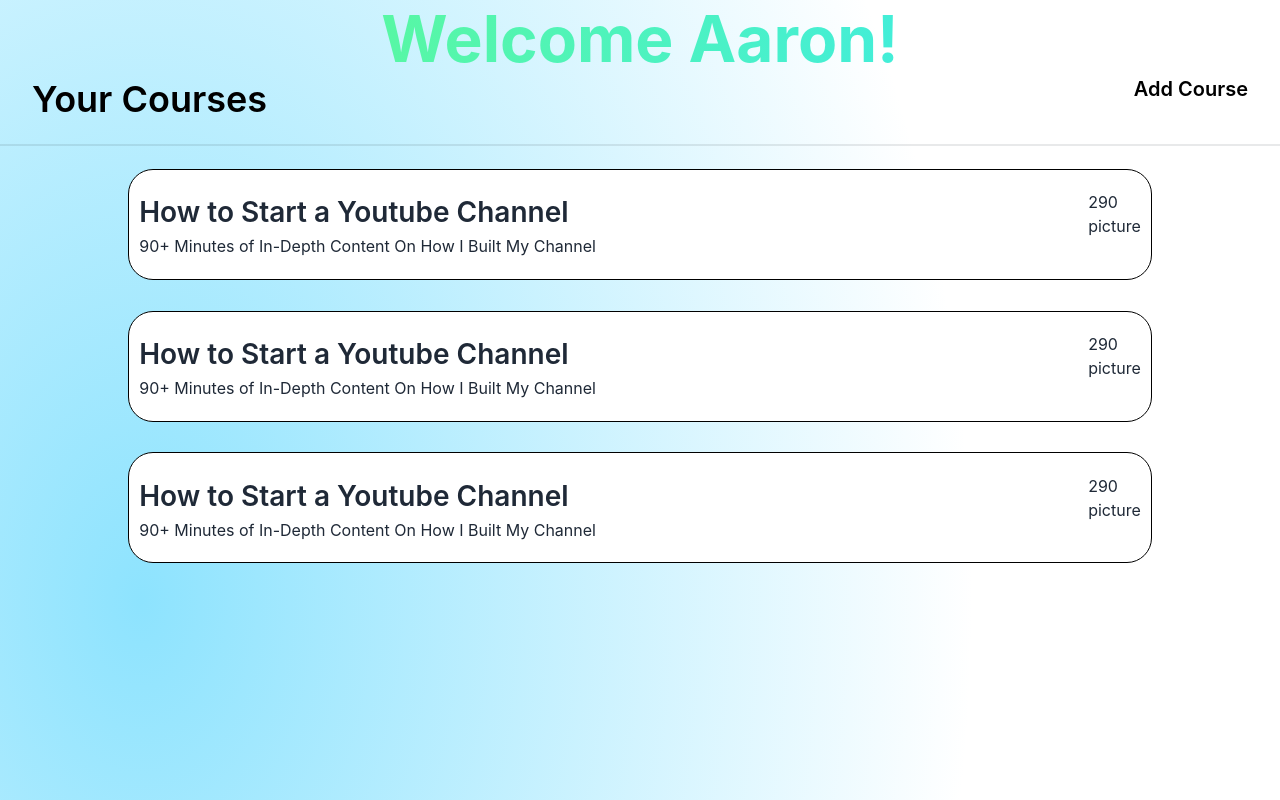
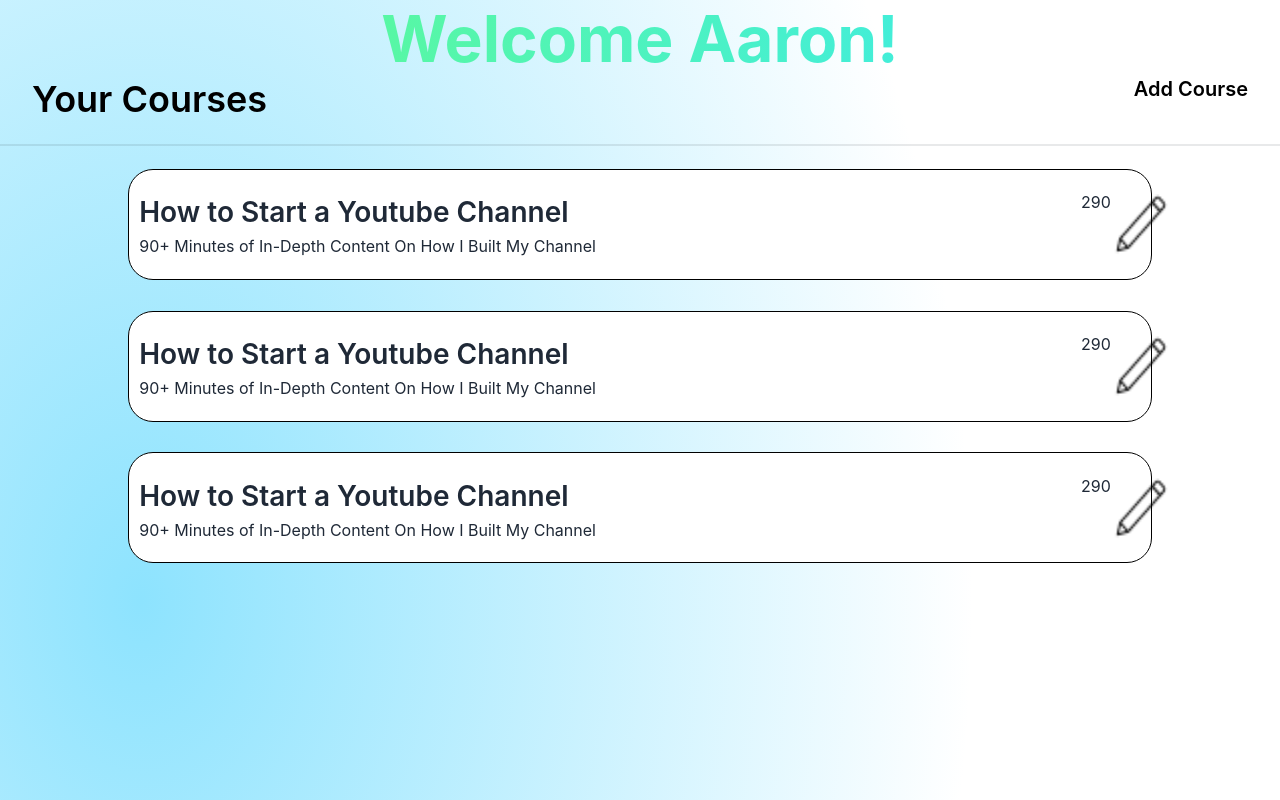
Before and after one commit to aaronwangj/treehacks, a React (Create React App) app: page /dashboard in a window 1280 px wide. Built offline with nearby package versions, Linux system fonts and the light colour scheme.

Commit message:
added stuff

```diff
--- a/src/App.js
+++ b/src/App.js
@@ -1,6 +1,6 @@
 import "./App.css";
 import Landing from "./screens/Landing";
-import Dashboard from "./screens/Dashboard";
+import Dashboard from "./screens/Dashboard/Dashboard";
 import { Routes, Route } from 'react-router-dom';
 
 function App() {
--- a/src/screens/Dashboard.css
+++ b/src/screens/Dashboard/Dashboard.css
@@ -68,5 +68,9 @@
 .course-text {
 	display: flex;
 	flex-direction: column;
+}
 
+.course-right {
+	display: flex;
+	/* flex-direction: column; */
 }
--- a/src/screens/Dashboard.js
+++ b/src/screens/Dashboard/Dashboard.js
@@ -1,4 +1,5 @@
 import "./Dashboard.css";
+import edit from './edit.png';
 export default function Dashboard() {
   let data = [
     {
@@ -44,7 +45,7 @@ const Course = ({ item }) => {
       </div>
       <div className="course-right">
         <h1>{item.price}</h1>
-        <h1>picture</h1>
+        <img src={edit} />
       </div>
     </div>
   );
```
Also changed, not shown: src/screens/Dashboard/edit.png (added).
